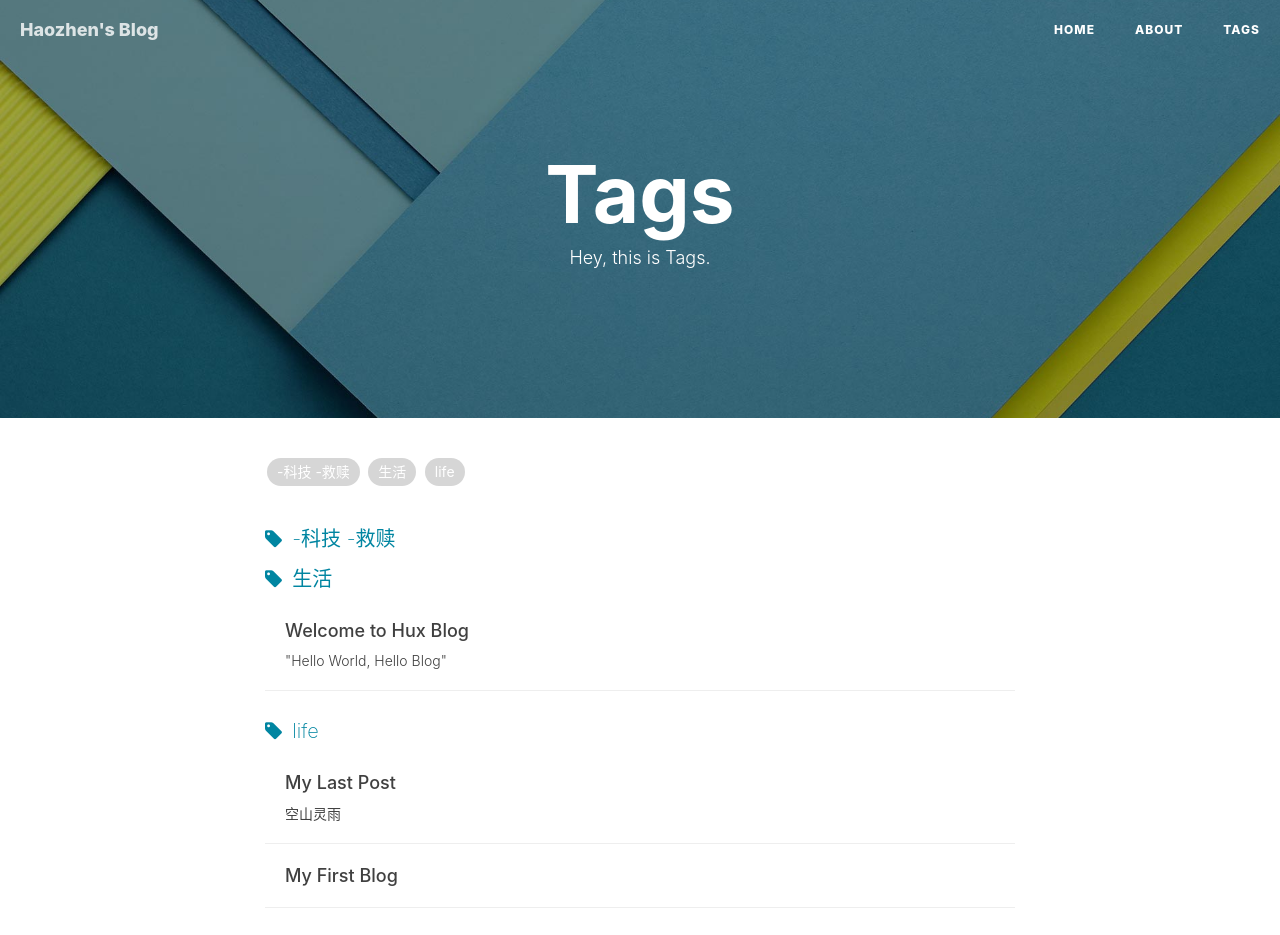
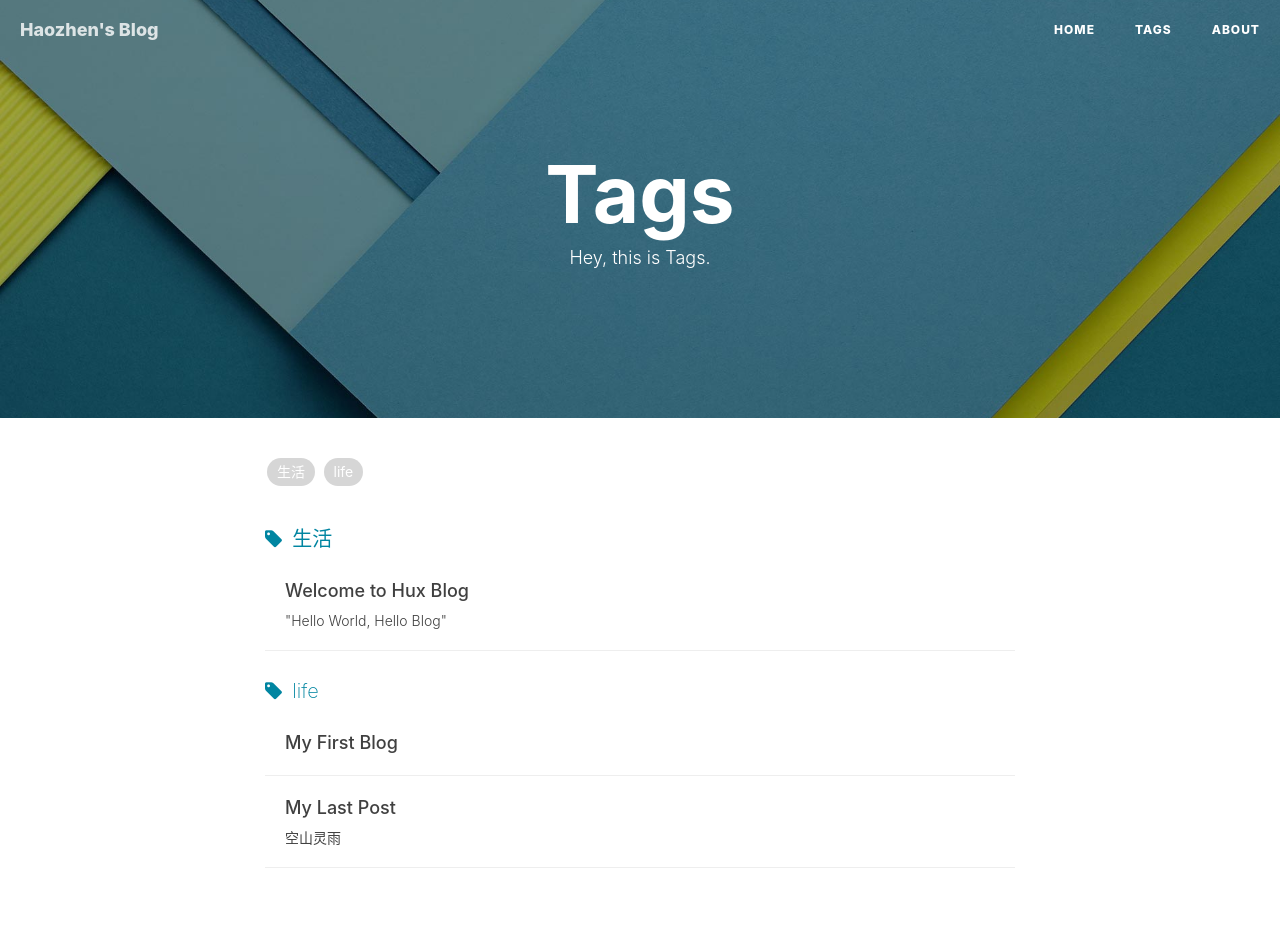
Before and after one commit to Haojen/haojen.github.io, a plain HTML site: page tags/index.html in a window 1280 px wide. Shown: the top 935 px of the page. Drawn offline with nearby package versions, Linux system fonts and the light colour scheme.

Commit message:
Site updated: 2016-05-01 14:36:28

```diff
--- a/tags/index 11.22.47 AM.html
+++ b/tags/index.html
@@ -17,7 +17,7 @@
 
     </title>
 
-    <link rel="canonical" href="http://ehazon.github.io/tags/index 11.22.47 AM.html">
+    <link rel="canonical" href="http://ehazon.github.io/tags/">
 
     <!-- Bootstrap Core CSS -->
     <link rel="stylesheet" href="/css/bootstrap.min.css">
@@ -90,14 +90,14 @@
 
 
                         <li>
-                            <a href="/about/">About</a>
+                            <a href="/tags/">Tags</a>
                         </li>
 
 
 
 
                         <li>
-                            <a href="/tags/index 11.22.47 AM.html">Tags</a>
+                            <a href="/about/">About</a>
                         </li>
 
 
@@ -163,8 +163,6 @@
             <!-- 标签云 -->
             <div id='tag_cloud' class="tags">
 
-                    <a href="#-科技 -救赎" title="-科技 -救赎" rel="0">-科技 -救赎</a>
-
                     <a href="#生活" title="生活" rel="1">生活</a>
 
                     <a href="#life" title="life" rel="2">life</a>
@@ -173,13 +171,6 @@
 
             <!-- 标签列表 -->
 
-
-            <div class="one-tag-list">
-                <span class="fa fa-tag listing-seperator" id="-科技 -救赎">
-                    <span class="tag-text">-科技 -救赎</span>
-                </span>
-
-            </div>
 
             <div class="one-tag-list">
                 <span class="fa fa-tag listing-seperator" id="生活">
@@ -217,14 +208,10 @@
                   <a href="{{ post.url }}" title="{{ post.title }}">{{ post.title }}</a>
                   </li> -->
                  <div class="post-preview">
-                     <a href="/2016/05/01/my-last-post/">
+                     <a href="/2016/05/01/my-first-blog/">
                         <h2 class="post-title">
-                            My Last Post
+                            My First Blog
                         </h2>
-
-                            <h3 class="post-subtitle">
-                                空山灵雨
-                            </h3>
 
                     </a>
                     <!-- <p class="post-meta">{{ post.date | date:"%Y-%m-%d" }}</p> -->
@@ -236,10 +223,14 @@
                   <a href="{{ post.url }}" title="{{ post.title }}">{{ post.title }}</a>
                   </li> -->
                  <div class="post-preview">
-                     <a href="/2016/05/01/my-first-blog/">
+                     <a href="/2016/05/01/my-last-post/">
                         <h2 class="post-title">
-                            My First Blog
+                            My Last Post
                         </h2>
+
+                            <h3 class="post-subtitle">
+                                空山灵雨
+                            </h3>
 
                     </a>
                     <!-- <p class="post-meta">{{ post.date | date:"%Y-%m-%d" }}</p> -->
```
Also changed, not shown: 2015/01/29/hello-2015/index.html (+2 -2 lines), 2016/05/01/my-first-blog/index.html (+2 -2 lines), 2016/05/01/my-last-post/index.html (+2 -2 lines), 404.html (+2 -2 lines), about/index.html (+2 -4 lines), archives/2015/01/index.html (+2 -2 lines), archives/2015/index.html (+2 -2 lines), archives/2016/05/index.html (+2 -2 lines), archives/2016/index.html (+2 -2 lines), archives/index.html (+2 -2 lines), index.html (+2 -4 lines), tags/life/index.html (+2 -2 lines), tags/生活/index.html (+2 -2 lines).
